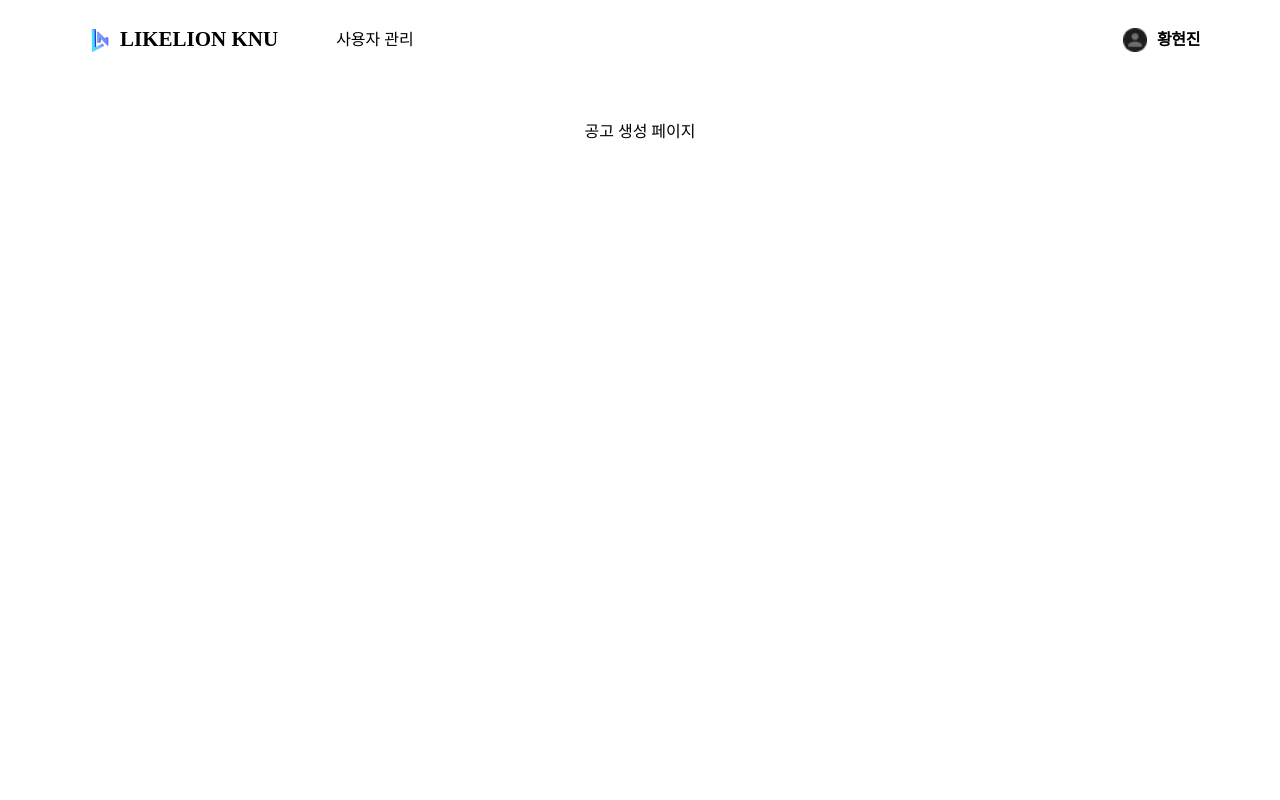
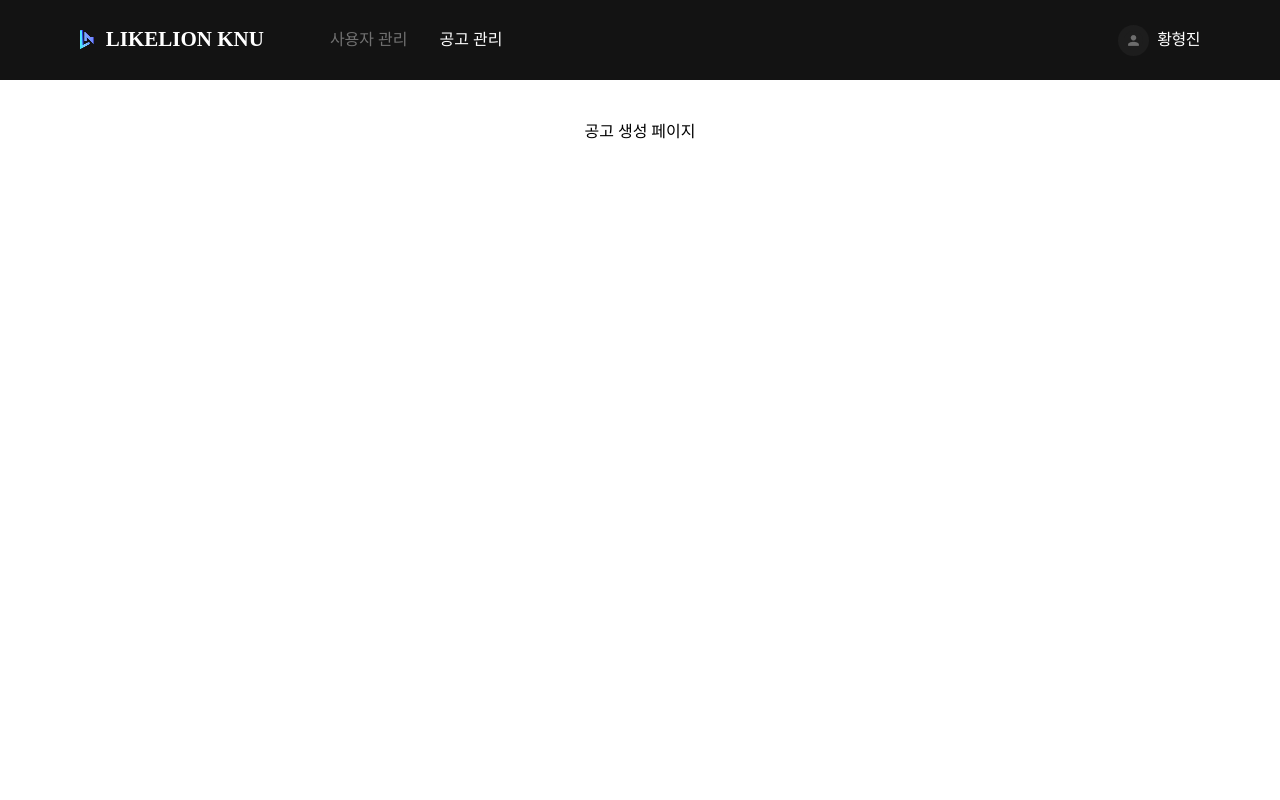
Before and after one commit to likelionknu/apply-page-admin, a React (Vite) app: page /admin/announcements in a window 1280 px wide. Shown: the top 800 px of the page. Built offline with nearby package versions, Linux system fonts and the light colour scheme; a web font is replaced by a local one.

Commit message:
#1 ui: 헤더 ui 수정

```diff
--- a/src/shared/components/Header.tsx
+++ b/src/shared/components/Header.tsx
@@ -2,22 +2,23 @@ import { NavLink } from "react-router-dom";
 import logoImg from "../assets/logo.png";
 import userImg from "../assets/user.png";
 
-const baseClass = "flex items-center transition-all duration-200";
-const inactiveClass = "text-gray4 hover:text-gray2";
+const baseClass = "flex items-center  transition-all duration-200";
+const inactiveClass = "text-admin-sub hover:text-gray2";
 const activeClass = "  text-white";
 
 function Header() {
+  const name = sessionStorage.getItem("userName");
   return (
-    <header className="text-white1 bg-black1 fixed z-100 flex h-20 w-full">
-      <nav className="mx-auto flex w-full max-w-[1440px] items-center justify-between px-20">
+    <header className="fixed z-100 flex h-20 w-full bg-[#131313] text-white">
+      <nav className="mx-auto flex w-full max-w-360 items-center justify-between px-20">
         <div className="flex gap-14.5">
           <div className="flex cursor-pointer items-center gap-1">
-            <img src={logoImg} alt="knu" className="w-9" />
-            <p className="text-[21px] leading-140 font-bold">LIKELION KNU</p>
+            <img src={logoImg} alt="knu" className="h-[19.25px] w-[13.76px]" />
+            <p className="p-2 text-[21px] font-bold">LIKELION KNU</p>
           </div>
           <div className="flex items-center gap-8 text-[16px]">
             <NavLink
-              to="/admin/user-dashboard"
+              to="/admin/user-list"
               className={({ isActive }) =>
                 `${baseClass} ${isActive ? activeClass : inactiveClass}`
               }
@@ -35,11 +36,21 @@ function Header() {
             </NavLink>
           </div>
         </div>
-        <div className="flex items-center">
+        {/* <div className="flex items-center">
           <img src={userImg} alt="google" className="w-6" />
           <p className="tracking-tight-custom ml-2.5 text-base leading-140 font-semibold">
-            황현진
+            황형진
           </p>
+        </div> */}
+        <div className="flex cursor-pointer items-center gap-2">
+          <img
+            src={userImg}
+            alt="유저"
+            className="bg-admin-box rounded-[50%] p-1.5"
+          />
+          <span className="text-[16px] leading-140 font-medium tracking-[-0.03em]">
+            {name || "황형진"}
+          </span>
         </div>
       </nav>
     </header>
```
Also changed, not shown: src/shared/assets/logo.png.
